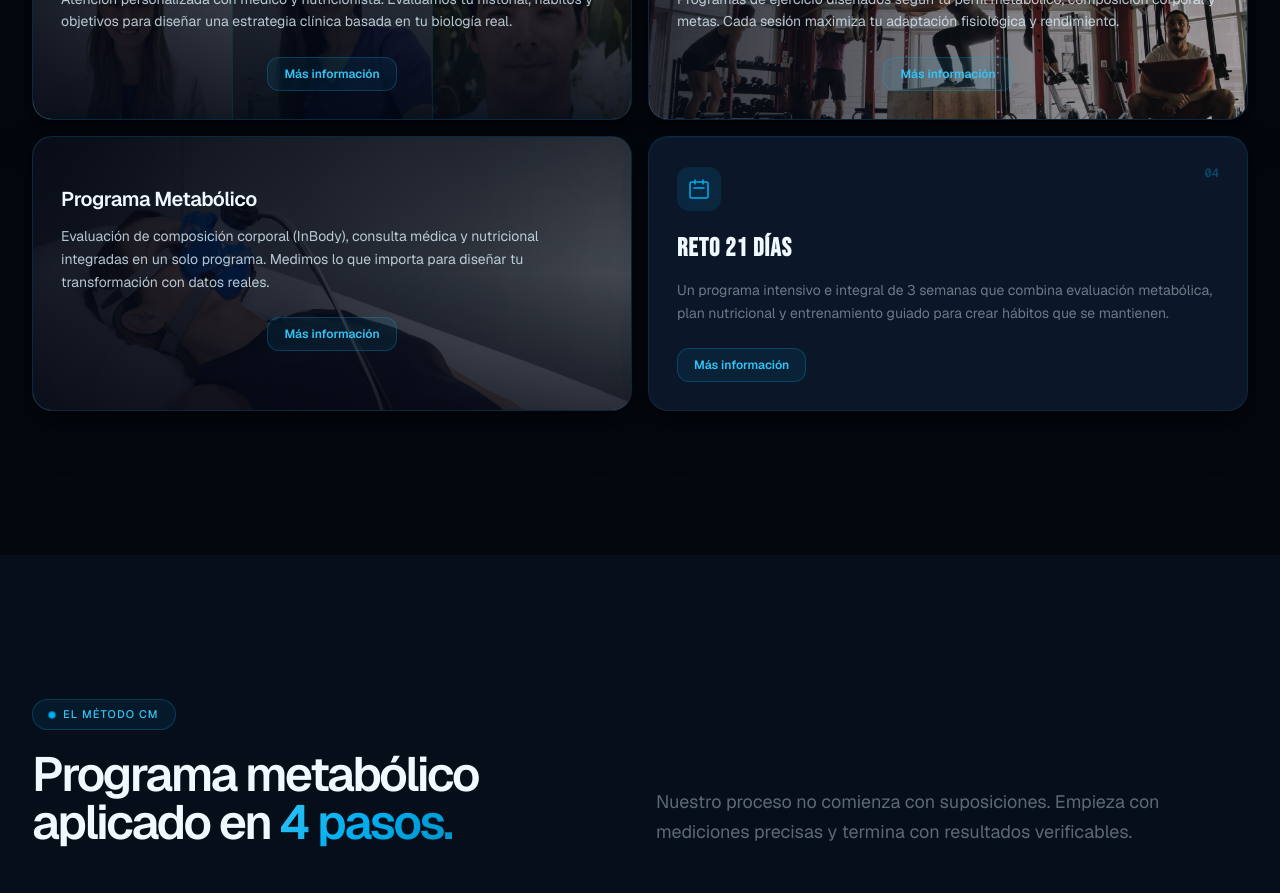
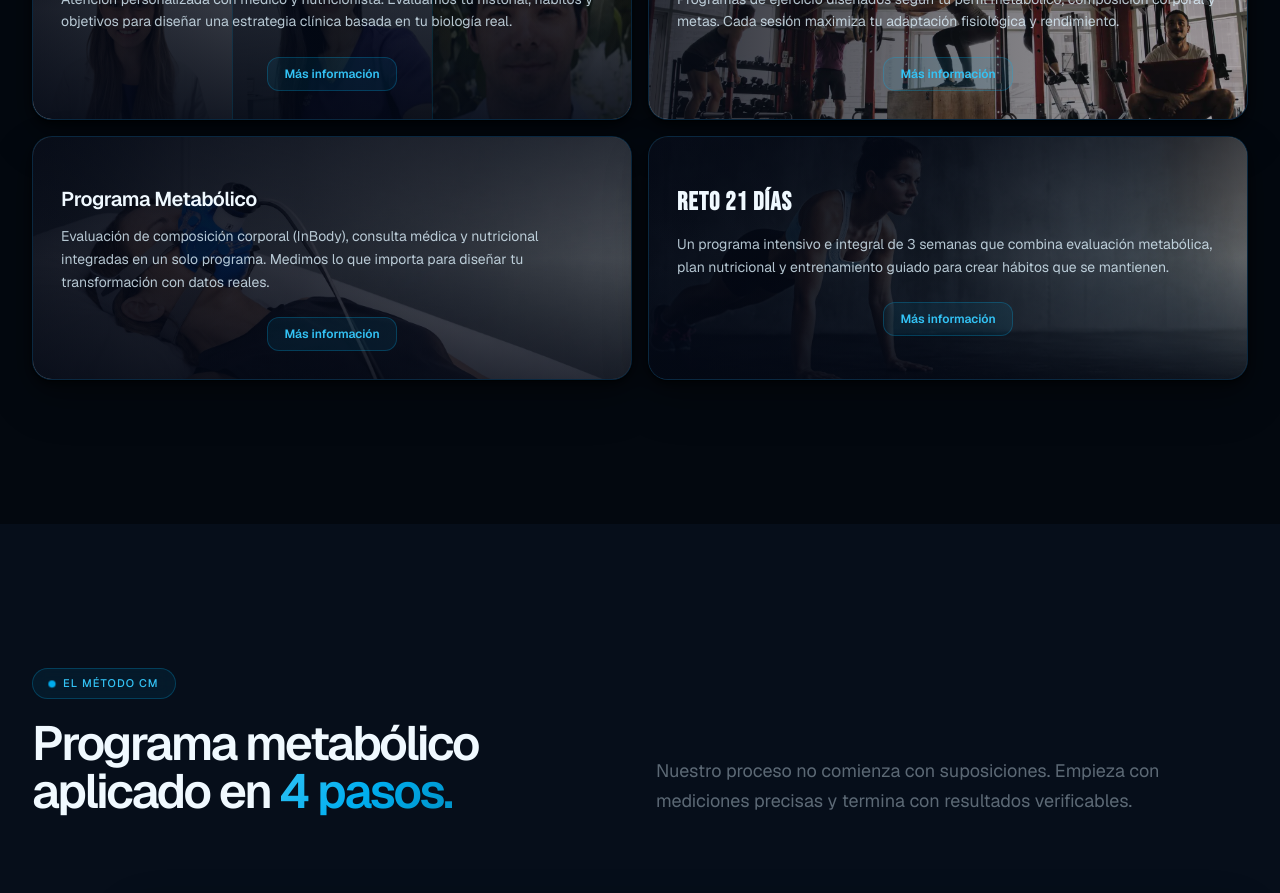
Before and after one commit to felipemunoz1983-alt/centro-metabolico, a Next.js app: page / in a window 1280 px wide. Shown: the part 2880-3773 px from the top of the page. Built offline with nearby package versions, Linux system fonts and the light colour scheme.

Commit message:
services: add reto21 banner to card04, hide all icons/numbers, center all buttons

```diff
--- a/src/components/sections/ServicesSection.tsx
+++ b/src/components/sections/ServicesSection.tsx
@@ -128,6 +128,20 @@ export function ServicesSection() {
                   </div>
                 )}
 
+                {/* Reto 21 días banner — card 04 only */}
+                {i === 3 && (
+                  <div className="absolute inset-0 pointer-events-none">
+                    <Image src={`${BP}/reto21diasbanner.webp`} alt="" fill className="object-cover"
+                      style={{ objectPosition: "50% 50%", filter: "brightness(0.85)" }} sizes="50vw" />
+                    <div className="absolute inset-0" style={{
+                      background: "linear-gradient(to right, rgba(3,8,20,0.90) 0%, rgba(3,8,20,0.75) 45%, rgba(3,8,20,0.35) 100%)",
+                    }} />
+                    <div className="absolute inset-0" style={{
+                      background: "linear-gradient(to bottom, rgba(3,8,20,0.50) 0%, rgba(3,8,20,0.10) 50%, rgba(3,8,20,0.65) 100%)",
+                    }} />
+                  </div>
+                )}
+
                 {/* Training photo background — card 02 only */}
                 {i === 1 && (
                   <div className="absolute inset-0 pointer-events-none">
@@ -141,8 +155,8 @@ export function ServicesSection() {
 
                 <div className="relative z-10">
                 <div className="flex items-start gap-5">
-                  {/* Icon — hidden on cards 01, 02 and 03 */}
-                  {i !== 0 && i !== 1 && i !== 2 && (
+                  {/* Icon — hidden on all cards with photo backgrounds */}
+                  {false && (
                     <div
                       className="mt-0.5 flex h-11 w-11 flex-shrink-0 items-center justify-center rounded-xl"
                       style={{ backgroundColor: "rgba(0,174,239,0.12)", color: "var(--brand)" }}
@@ -151,8 +165,8 @@ export function ServicesSection() {
                     </div>
                   )}
 
-                  {/* Number — hidden on cards 01, 02 and 03 */}
-                  {i !== 0 && i !== 1 && i !== 2 && (
+                  {/* Number — hidden on all cards */}
+                  {false && (
                     <span
                       className="ml-auto text-xs font-mono font-semibold"
                       style={{ color: "rgba(0,174,239,0.35)" }}
@@ -169,12 +183,12 @@ export function ServicesSection() {
                   {service.title}
                 </h3>
 
-                <p className={`mb-5 text-sm leading-relaxed ${i <= 2 ? "text-sky-100/80" : "text-sky-100/45"}`}>
+                <p className="mb-5 text-sm leading-relaxed text-sky-100/80">
                   {service.description}
                 </p>
 
                 {/* Button */}
-                <div className={`mt-6 ${i === 0 || i === 1 || i === 2 ? "flex justify-center" : ""}`}>
+                <div className="mt-6 flex justify-center">
                   {(service as typeof service & { href?: string }).href ? (
                     <Link
                       href={(service as typeof service & { href?: string }).href!}
```
Also changed, not shown: public/reto21diasbanner.webp (added).
